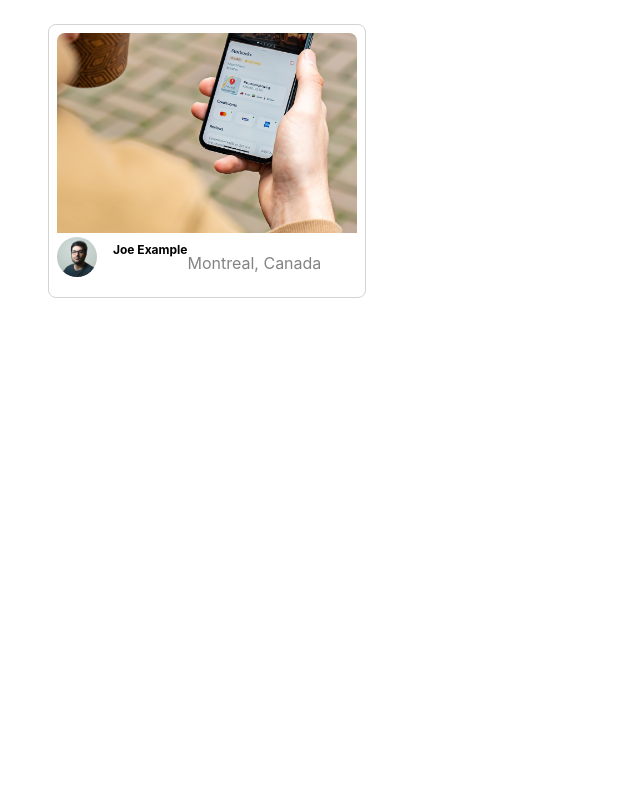
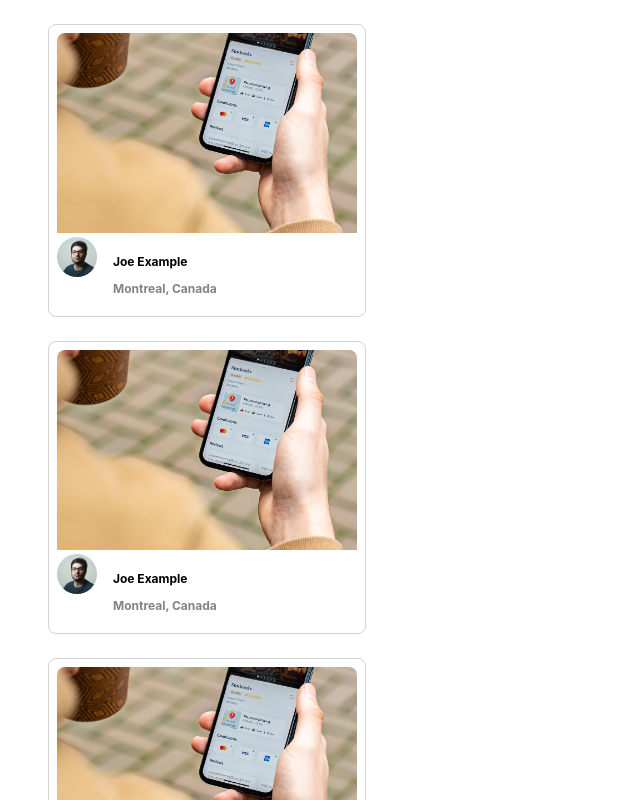
Before and after one commit to kylemcparland/photolabs, a React (Create React App) app in the folder frontend/: page / in a window 1280 px wide. Shown: the top 800 px of the page, without its empty margins (0-640 px from the left). Built offline with nearby package versions, Linux system fonts and the light colour scheme; the HTML template or start-up script is replaced by a standard one.

Commit message:
Add arrayHelper to handle displaying multiple components.

```diff
--- a/frontend/src/App.jsx
+++ b/frontend/src/App.jsx
@@ -14,11 +14,21 @@ const sampleDataForPhotoListItem = {
   profile: `${process.env.PUBLIC_URL}/profile-1.jpg`,
 };
 
+const array = [];
+
+const arrayHelper = (limit) => {
+  for (let i = 0; i < limit; i++) {
+    array.push(<PhotoListItem key={i} photoData={sampleDataForPhotoListItem}/>)
+  }
+}
+
+arrayHelper(3);
+
 // Note: Rendering a single component to build components in isolation
 const App = () => {
   return (
     <div className="App">
-      <PhotoListItem photoData={sampleDataForPhotoListItem}/>
+      {array}
     </div>
   );
 };
--- a/frontend/src/components/PhotoListItem.jsx
+++ b/frontend/src/components/PhotoListItem.jsx
@@ -10,8 +10,10 @@ const PhotoListItem = (props) => {
       <img className="photo-list__image" src={imageSource} />
       <div className="photo-list__user-details">
         <img className="photo-list__user-profile" src={profile} />
-        <p className="photo-list__user-info">{username}</p>
-        <p className="photo-list__user-location">{location.city}, {location.country}</p>
+        <div className="photo-list__user-info">
+          <p>{username}</p>
+          <p className="photo-list__user-location">{location.city}, {location.country}</p>
+        </div>
       </div>
     </div>
   )
```
